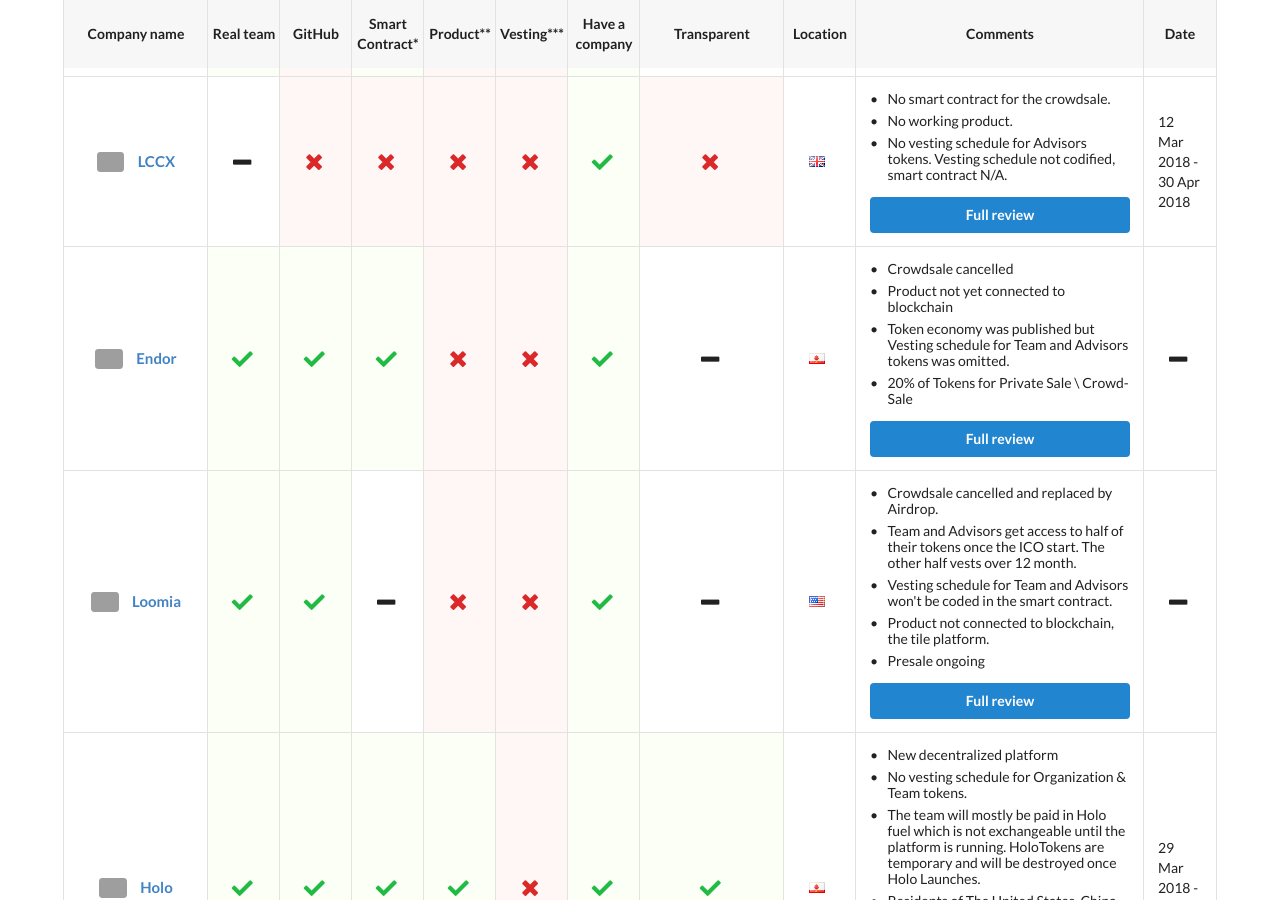
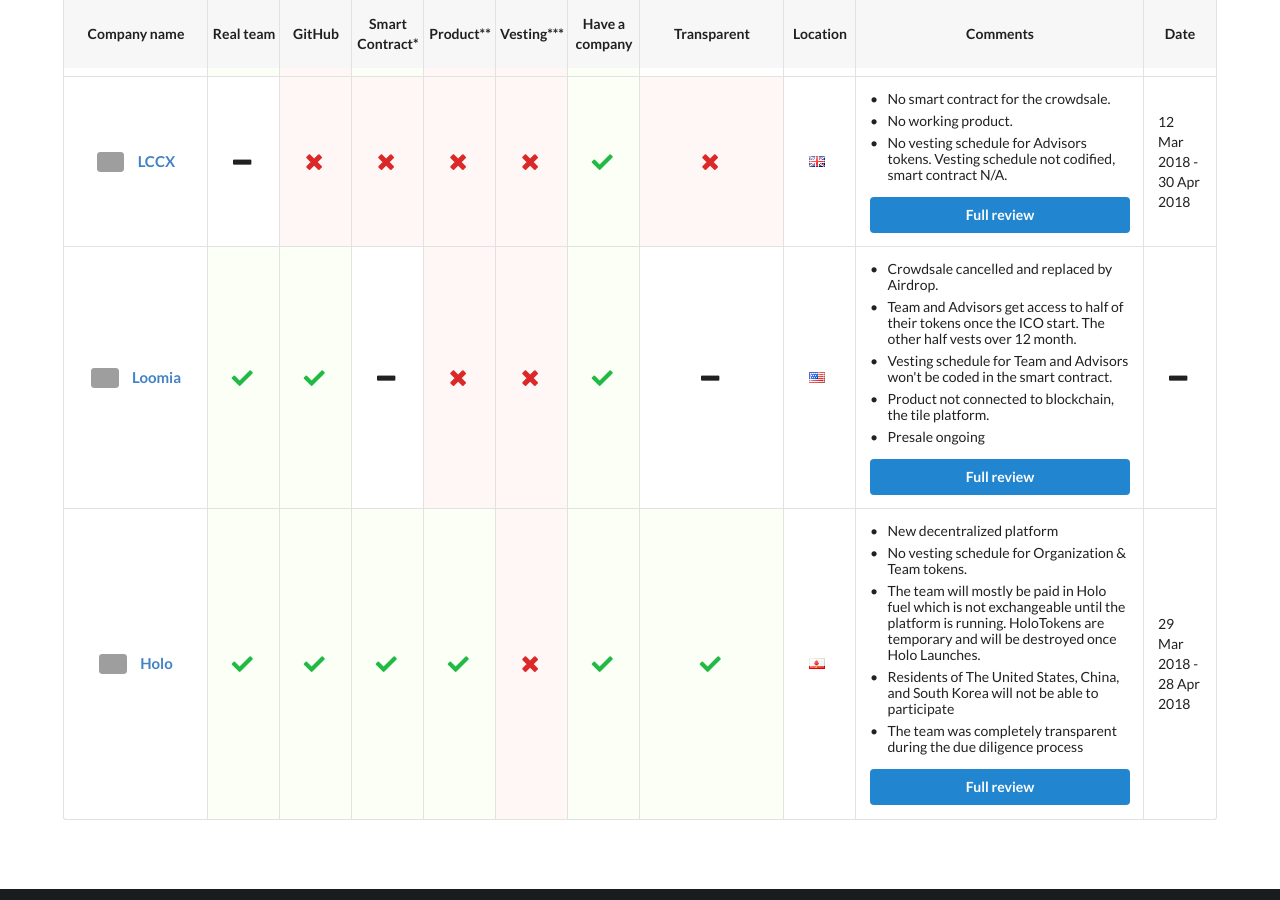
Before and after one commit to ico-check/ico-check, a Jekyll site: the page built from index.md, in a window 1280 px wide and 900 px high, scrolled down 3287 px. Built offline with Jekyll 4.4.1, drawn with Linux system fonts in a browser that asks for light colours; nearby versions of some CDN libraries; grey boxes are pictures that could not be loaded.

Commit message:
47-endor-ico-check
Moving to past ICO

```diff
--- a/_data/active-future-icos.yml
+++ b/_data/active-future-icos.yml
@@ -292,27 +292,6 @@
   safe: false
   issue_url: https://github.com/ico-check/ico-check/issues/93
 
-- name: Endor
-  image: https://i.imgur.com/JoIgfZZ.jpg
-  url: https://www.endor.com
-  real_team: true
-  github: true
-  smart_contract: true
-  product: false
-  min_vesting: false
-  have_company: true
-  transparent:
-  location: Gibraltar
-  comments:
-    - content: Crowdsale cancelled
-    - content: Product not yet connected to blockchain
-    - content: Token economy was published but Vesting schedule for Team and Advisors tokens was omitted.
-    - content: 20% of Tokens for Private Sale \ Crowd-Sale
-  ico_start_date:
-  ico_end_date:
-  safe:
-  issue_url: https://github.com/ico-check/ico-check/issues/64
-
 - name: Loomia
   image: https://i.imgur.com/7YW0Axg.png
   url: https://loomia.com/
```
